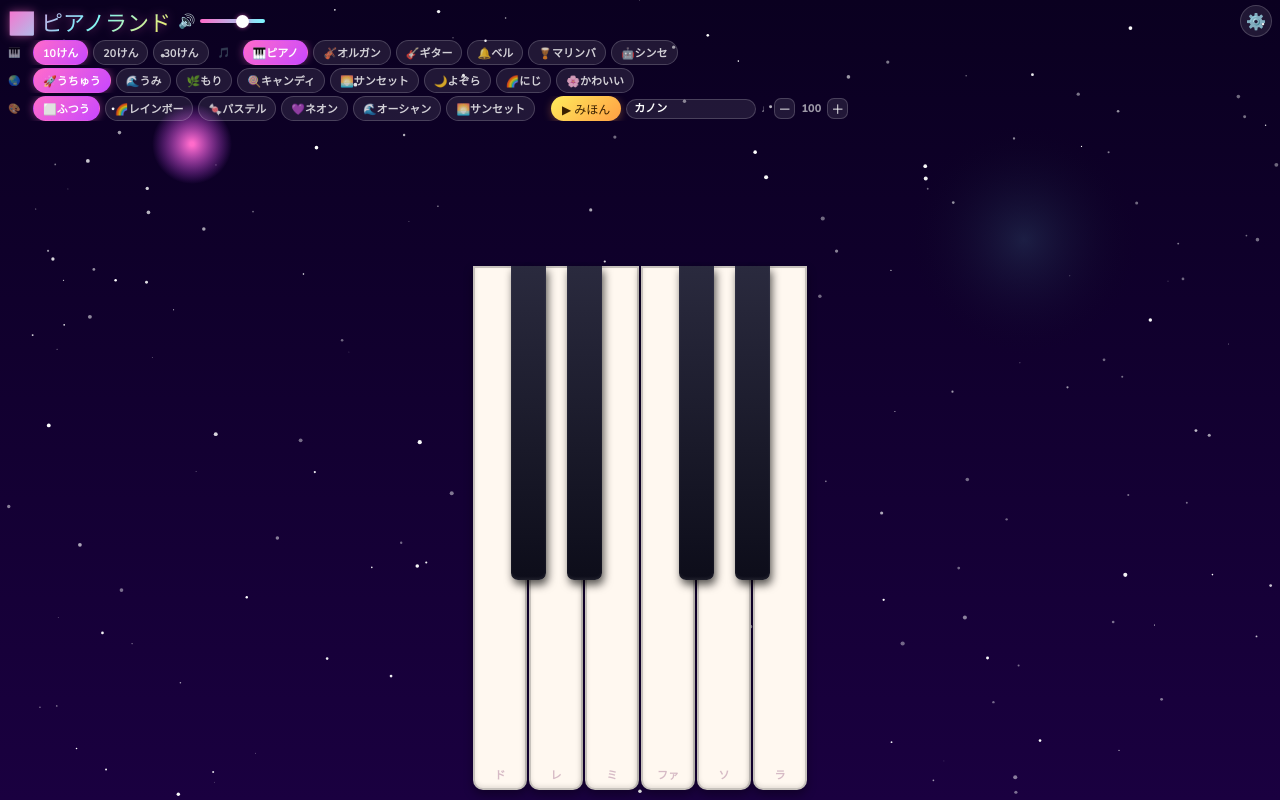
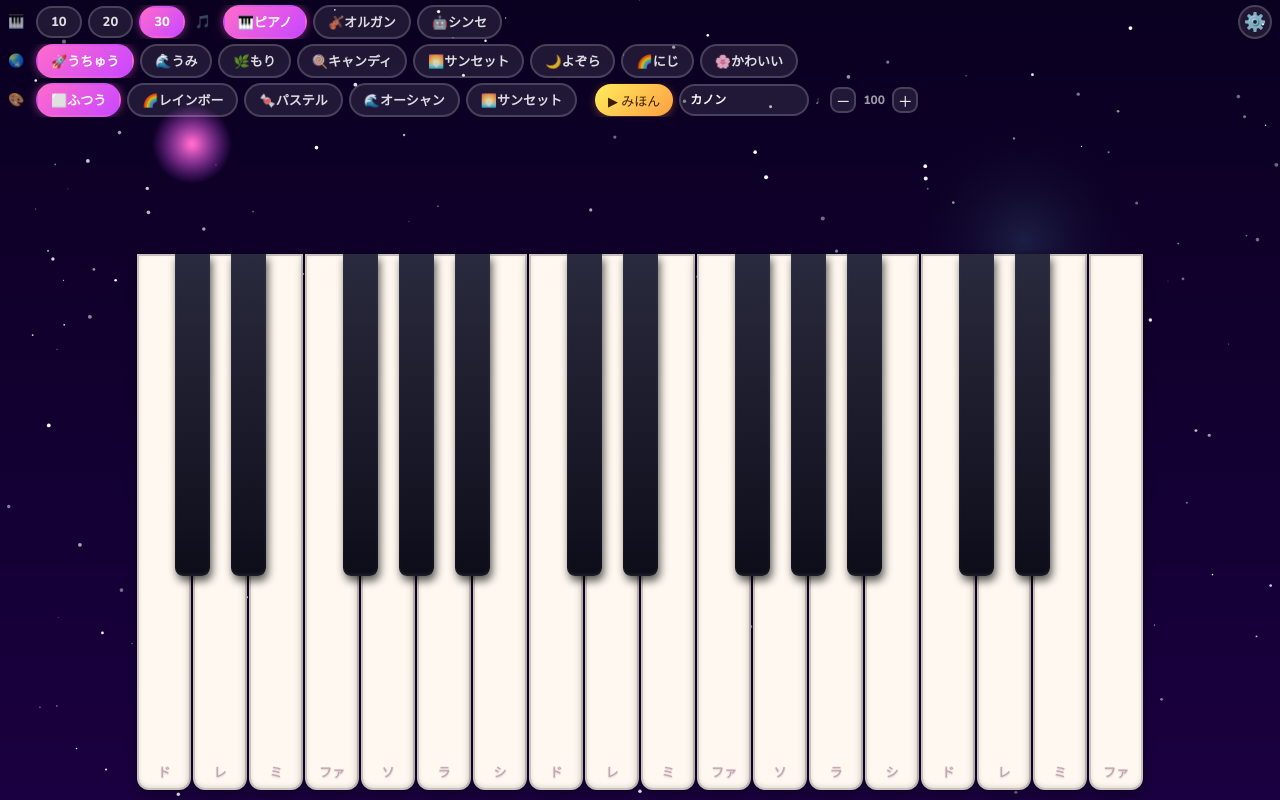
Before and after one commit to kamonyutaka2-ops/yuzugame2, a plain HTML site: page index.html in a window 1280 px wide. Drawn offline with nearby package versions, Linux system fonts and the light colour scheme.

Commit message:
Add files via upload

```diff
--- a/index.html
+++ b/index.html
@@ -22,8 +22,6 @@ body {
   background:#0a0020;
   display:flex; flex-direction:column;
   overflow:hidden; touch-action:none;
-  /* 縦持ち時は position:fixed + rotate(90deg) で横向きに固定
-     横持ち時は通常表示。JSで切り替え */
   position:fixed; top:0; left:0;
 }
 
@@ -31,118 +29,93 @@ body {
 #bg-canvas { position:fixed; inset:0; pointer-events:none; z-index:0; }
 
 /* ══════════════════════════════
-   TOP PANEL  (上30%)
+   TOP PANEL  (上28%)
 ══════════════════════════════ */
 .top-panel {
   position:relative; z-index:10;
-  flex: 0 0 30%;          /* 30%固定 */
-  max-height: 30%;
+  flex: 0 0 28%;
+  max-height: 28%;
   width:100%;
   display:flex; flex-direction:column;
   padding: 5px 8px 3px;
-  gap: 3px;
+  gap: 5px;
   overflow: hidden;
 }
 
-/* ─ row1: タイトル＋ボリューム＋ボタン群 ─ */
-.top-row1 {
-  display:flex; align-items:center; gap:7px;
-  flex-shrink:0;
-}
-.app-title {
-  font-family:'Fredoka One',cursive;
-  font-size: clamp(15px,4vw,22px);
-  background:linear-gradient(135deg,#ff6bcb,#7bf7ff,#ffec5c);
-  -webkit-background-clip:text; -webkit-text-fill-color:transparent; background-clip:text;
-  filter:drop-shadow(0 0 5px rgba(255,107,203,.5));
-  flex-shrink:0;
-  white-space:nowrap;
-}
-.vol-row { display:flex; align-items:center; gap:4px; flex-shrink:0; }
-.vol-row span { font-size:14px; }
-.vol-row input[type=range] {
-  -webkit-appearance:none; width:65px; height:4px; border-radius:4px; outline:none;
-  background:linear-gradient(90deg,var(--accent),var(--accent2));
-}
-.vol-row input[type=range]::-webkit-slider-thumb {
-  -webkit-appearance:none; width:13px; height:13px; border-radius:50%; background:#fff;
-  box-shadow:0 0 4px rgba(255,107,203,.6);
-}
-.spacer { flex:1; }
-.icon-btn {
-  background:var(--ui-bg); border:1px solid var(--ui-border);
-  border-radius:50%; width:32px; height:32px; font-size:16px; cursor:pointer;
-  display:flex; align-items:center; justify-content:center;
-  transition:transform .15s,background .15s; color:#fff; flex-shrink:0;
-}
-.icon-btn:active { transform:scale(.88); }
-
 /* ─ 設定rows共通 ─ */
 .setting-row {
-  display:flex; align-items:center; gap:5px;
+  display:flex; align-items:center; gap:6px;
   flex-shrink:0;
   overflow-x:auto; scrollbar-width:none;
 }
 .setting-row::-webkit-scrollbar { display:none; }
 
 .row-label {
-  font-size:10px; font-weight:800;
-  color:rgba(255,255,255,.55);
+  font-size:13px; font-weight:800;
+  color:rgba(255,255,255,.65);
   white-space:nowrap; flex-shrink:0;
-  min-width:20px;
+  min-width:22px;
 }
 
 /* ─ pill ─ */
 .pill {
-  background:var(--ui-bg); border:1.5px solid var(--ui-border);
-  border-radius:20px; padding:3px 9px;
-  font-family:'Nunito',sans-serif; font-size:11px; font-weight:700;
-  color:rgba(255,255,255,.8); cursor:pointer;
+  background:var(--ui-bg); border:2px solid var(--ui-border);
+  border-radius:22px; padding:5px 13px;
+  font-family:'Nunito',sans-serif; font-size:13px; font-weight:800;
+  color:rgba(255,255,255,.85); cursor:pointer;
   white-space:nowrap; flex-shrink:0;
   transition:all .15s; user-select:none;
-  display:flex; align-items:center; gap:3px;
+  display:flex; align-items:center; gap:4px;
+  min-height: 32px;
 }
 .pill.active {
   background:linear-gradient(135deg,var(--accent),#c847ff);
   border-color:transparent; color:#fff;
-  box-shadow:0 0 9px rgba(255,107,203,.45);
+  box-shadow:0 0 10px rgba(255,107,203,.5);
 }
 .pill:active { transform:scale(.92); }
 
-/* ─ color swatch inside pill ─ */
-.swatch-row { display:inline-flex; gap:2px; }
-.swatch { display:inline-block; width:7px; height:11px; border-radius:2px; border:1px solid rgba(255,255,255,.25); }
+/* ─ icon button (gear) ─ */
+.icon-btn {
+  background:var(--ui-bg); border:2px solid var(--ui-border);
+  border-radius:50%; width:34px; height:34px; font-size:18px; cursor:pointer;
+  display:flex; align-items:center; justify-content:center;
+  transition:transform .15s,background .15s; color:#fff; flex-shrink:0;
+}
+.icon-btn:active { transform:scale(.88); }
 
 /* ─ デモ行 ─ */
 .demo-btn {
-  background:linear-gradient(135deg,#ffec5c,#ff9f43); border:none; border-radius:18px;
-  padding:4px 11px; font-family:'Fredoka One',cursive; font-size:12px; color:#3a2000;
+  background:linear-gradient(135deg,#ffec5c,#ff9f43); border:none; border-radius:20px;
+  padding:5px 13px; font-family:'Fredoka One',cursive; font-size:13px; color:#3a2000;
   cursor:pointer; box-shadow:0 2px 8px rgba(255,159,67,.35); transition:all .15s; flex-shrink:0;
+  min-height:32px;
 }
 .demo-btn:active { transform:scale(.93); }
 .demo-btn.playing { background:linear-gradient(135deg,#ff6bcb,#c847ff); color:#fff; }
 .song-select {
-  background:var(--ui-bg); border:1.5px solid var(--ui-border); border-radius:14px;
-  padding:3px 7px; font-family:'Nunito',sans-serif; font-size:11px; font-weight:700;
+  background:var(--ui-bg); border:2px solid var(--ui-border); border-radius:16px;
+  padding:4px 9px; font-family:'Nunito',sans-serif; font-size:12px; font-weight:700;
   color:#fff; cursor:pointer; flex:1 1 80px; min-width:0; max-width:130px;
   outline:none; appearance:none; -webkit-appearance:none;
+  min-height:32px;
 }
-.tempo-ctrl { display:flex; align-items:center; gap:3px; flex-shrink:0; }
-.tempo-ctrl span { font-size:10px; color:rgba(255,255,255,.6); font-weight:700; }
+.tempo-ctrl { display:flex; align-items:center; gap:4px; flex-shrink:0; }
+.tempo-ctrl span { font-size:11px; color:rgba(255,255,255,.6); font-weight:700; }
 .tempo-btn {
-  background:var(--ui-bg); border:1px solid var(--ui-border); color:#fff;
-  border-radius:7px; width:21px; height:21px; font-size:13px; cursor:pointer;
+  background:var(--ui-bg); border:2px solid var(--ui-border); color:#fff;
+  border-radius:9px; width:26px; height:26px; font-size:15px; cursor:pointer;
   display:flex; align-items:center; justify-content:center; flex-shrink:0;
 }
 
 /* ── note bubble ── */
 .note-display {
   position:relative; z-index:10;
-  height:22px; flex-shrink:0;
+  height:26px; flex-shrink:0;
   display:flex; align-items:center; justify-content:center;
 }
 .note-name-bubble {
-  font-family:'Fredoka One',cursive; font-size:16px;
+  font-family:'Fredoka One',cursive; font-size:20px;
   opacity:0; transition:opacity .1s;
   background:linear-gradient(135deg,#ff6bcb,#c847ff);
   -webkit-background-clip:text; -webkit-text-fill-color:transparent; background-clip:text;
@@ -151,11 +124,11 @@ body {
 .note-name-bubble.show { opacity:1; }
 
 /* ══════════════════════════════
-   PIANO AREA  (下70%)
+   PIANO AREA  (下72%)
 ══════════════════════════════ */
 .piano-wrapper {
   position:relative; z-index:10;
-  flex: 1;           /* 残り全部 */
+  flex: 1;
   width:100%;
   display:flex; align-items:center; justify-content:center;
   padding:4px 4px 10px;
@@ -170,18 +143,24 @@ body {
 /* ── keys ── */
 .white-key {
   position:relative; cursor:pointer; flex-shrink:0;
-  border-radius:0 0 10px 10px;
+  border-radius:0 0 12px 12px;
   border:2px solid rgba(0,0,0,.22);
   display:flex; align-items:flex-end; justify-content:center;
-  padding-bottom:5px;
-  box-shadow:0 5px 10px rgba(0,0,0,.35), inset 0 -2px 4px rgba(0,0,0,.1);
+  padding-bottom:6px;
+  box-shadow:0 5px 12px rgba(0,0,0,.35), inset 0 -2px 4px rgba(0,0,0,.1);
   transition:filter .08s, transform .08s;
 }
 .white-key.active { filter:brightness(.75); transform:translateY(2px); }
-.note-label { font-size:clamp(7px,1.5vw,11px); font-weight:800; pointer-events:none; opacity:.6; }
+.note-label {
+  font-size:clamp(8px,1.6vw,13px);
+  font-weight:900;
+  pointer-events:none;
+  opacity:.75;
+  text-shadow: 0 1px 2px rgba(0,0,0,.2);
+}
 .black-key {
   position:absolute; cursor:pointer; z-index:2;
-  border-radius:0 0 7px 7px;
+  border-radius:0 0 8px 8px;
   box-shadow:2px 5px 9px rgba(0,0,0,.65), inset 0 -2px 3px rgba(255,255,255,.08);
   transition:filter .08s, transform .08s;
 }
@@ -190,7 +169,7 @@ body {
 /* ── particles ── */
 .note-particle {
   position:fixed; pointer-events:none; z-index:100;
-  font-size:22px; animation:floatUp 1.2s ease-out forwards;
+  font-size:24px; animation:floatUp 1.2s ease-out forwards;
 }
 @keyframes floatUp {
   0%   { opacity:1; transform:translateY(0) scale(1) rotate(0deg); }
@@ -209,32 +188,36 @@ body {
 .modal {
   background:linear-gradient(135deg,#1e0840,#0d1a4a);
   border:1.5px solid rgba(255,255,255,.2); border-radius:22px;
-  padding:20px 18px; width:min(380px,94vw); max-height:82vh; overflow-y:auto;
+  padding:22px 20px; width:min(380px,94vw); max-height:82vh; overflow-y:auto;
   scrollbar-width:thin; scrollbar-color:rgba(255,107,203,.4) transparent;
 }
 .modal h2 {
-  font-family:'Fredoka One',cursive; font-size:20px; margin-bottom:14px; text-align:center;
+  font-family:'Fredoka One',cursive; font-size:22px; margin-bottom:16px; text-align:center;
   background:linear-gradient(135deg,#ff6bcb,#7bf7ff);
   -webkit-background-clip:text; -webkit-text-fill-color:transparent; background-clip:text;
 }
-.modal-section { margin-bottom:13px; }
-.modal-section label { font-size:11px; font-weight:800; color:rgba(255,255,255,.6); display:block; margin-bottom:5px; }
-.chip-grid { display:flex; flex-wrap:wrap; gap:5px; }
+.modal-section { margin-bottom:15px; }
+.modal-section label {
+  font-size:13px; font-weight:800; color:rgba(255,255,255,.7);
+  display:block; margin-bottom:8px;
+}
+.chip-grid { display:flex; flex-wrap:wrap; gap:8px; }
 .chip {
-  padding:5px 11px; border-radius:14px; font-size:11px; font-weight:700;
-  background:rgba(255,255,255,.08); border:1.5px solid rgba(255,255,255,.15);
-  color:rgba(255,255,255,.8); cursor:pointer; transition:all .15s; user-select:none;
+  padding:8px 16px; border-radius:16px; font-size:14px; font-weight:800;
+  background:rgba(255,255,255,.08); border:2px solid rgba(255,255,255,.18);
+  color:rgba(255,255,255,.85); cursor:pointer; transition:all .15s; user-select:none;
+  min-height:38px; display:flex; align-items:center;
 }
 .chip.active {
   background:linear-gradient(135deg,var(--accent),#c847ff);
-  border-color:transparent; color:#fff; box-shadow:0 0 8px rgba(255,107,203,.4);
+  border-color:transparent; color:#fff; box-shadow:0 0 10px rgba(255,107,203,.45);
 }
 .chip:active { transform:scale(.92); }
 .close-modal-btn {
-  width:100%; padding:11px; border-radius:14px; border:none;
+  width:100%; padding:13px; border-radius:16px; border:none;
   background:linear-gradient(135deg,var(--accent),#c847ff);
-  font-family:'Fredoka One',cursive; font-size:15px; color:#fff;
-  cursor:pointer; margin-top:6px;
+  font-family:'Fredoka One',cursive; font-size:17px; color:#fff;
+  cursor:pointer; margin-top:8px;
 }
 
 
@@ -246,33 +229,21 @@ body {
 <!-- ══ TOP PANEL ══ -->
 <div class="top-panel">
 
-  <!-- row1: タイトル・音量・アイコン -->
-  <div class="top-row1">
-    <div class="app-title">🎹 ピアノランド</div>
-    <div class="vol-row">
-      <span>🔊</span>
-      <input type="range" id="vol-slider" min="0" max="1" step="0.05" value="0.7">
-    </div>
-    <div class="spacer"></div>
+  <!-- row1: 鍵盤数 ＋ 音色 ＋ ギアマーク -->
+  <div class="setting-row">
+    <span class="row-label">🎹</span>
+    <button class="pill" onclick="setKeys(10,this)">10</button>
+    <button class="pill" onclick="setKeys(20,this)">20</button>
+    <button class="pill active" onclick="setKeys(30,this)">30</button>
+    <span class="row-label" style="margin-left:4px">🎵</span>
+    <button class="pill active" data-timbre="piano"   onclick="setTimbre('piano',this)">🎹ピアノ</button>
+    <button class="pill" data-timbre="organ"   onclick="setTimbre('organ',this)">🎻オルガン</button>
+    <button class="pill" data-timbre="synth"   onclick="setTimbre('synth',this)">🤖シンセ</button>
+    <div class="spacer" style="flex:1"></div>
     <button class="icon-btn" id="settings-btn" onclick="openSettings()">⚙️</button>
   </div>
 
-  <!-- row2: 鍵盤数 ＋ 音色 -->
-  <div class="setting-row">
-    <span class="row-label">🎹</span>
-    <button class="pill active" onclick="setKeys(10,this)">10けん</button>
-    <button class="pill" onclick="setKeys(20,this)">20けん</button>
-    <button class="pill" onclick="setKeys(30,this)">30けん</button>
-    <span class="row-label" style="margin-left:4px">🎵</span>
-    <button class="pill active" data-timbre="piano"   onclick="setTimbre('piano',this)">🎹ピアノ</button>
-    <button class="pill" data-timbre="organ"   onclick="setTimbre('organ',this)">🎻オルガン</button>
-    <button class="pill" data-timbre="guitar"  onclick="setTimbre('guitar',this)">🎸ギター</button>
-    <button class="pill" data-timbre="bell"    onclick="setTimbre('bell',this)">🔔ベル</button>
-    <button class="pill" data-timbre="marimba" onclick="setTimbre('marimba',this)">🪘マリンバ</button>
-    <button class="pill" data-timbre="synth"   onclick="setTimbre('synth',this)">🤖シンセ</button>
-  </div>
-
-  <!-- row3: 背景テーマ -->
+  <!-- row2: 背景テーマ -->
   <div class="setting-row">
     <span class="row-label">🌏</span>
     <button class="pill active" data-theme="space"   onclick="setTheme('space',this)">🚀うちゅう</button>
@@ -285,13 +256,12 @@ body {
     <button class="pill" data-theme="cute"    onclick="setTheme('cute',this)">🌸かわいい</button>
   </div>
 
-  <!-- row4: 鍵盤カラー ＋ デモ -->
+  <!-- row3: 鍵盤カラー ＋ デモ -->
   <div class="setting-row">
     <span class="row-label">🎨</span>
     <button class="pill active" data-kc="classic" onclick="setKeyColor('classic',this)">⬜ふつう</button>
     <button class="pill" data-kc="rainbow" onclick="setKeyColor('rainbow',this)">🌈レインボー</button>
     <button class="pill" data-kc="pastel"  onclick="setKeyColor('pastel',this)">🍬パステル</button>
-    <button class="pill" data-kc="neon"    onclick="setKeyColor('neon',this)">💜ネオン</button>
     <button class="pill" data-kc="ocean"   onclick="setKeyColor('ocean',this)">🌊オーシャン</button>
     <button class="pill" data-kc="sunset"  onclick="setKeyColor('sunset',this)">🌅サンセット</button>
     <span style="flex-shrink:0;width:6px"></span>
@@ -307,7 +277,7 @@ body {
     <div class="tempo-ctrl">
       <span>♩</span>
       <button class="tempo-btn" onclick="changeTempo(-10)">－</button>
-      <span id="tempo-val" style="font-size:11px;font-weight:800;min-width:26px;text-align:center;">100</span>
+      <span id="tempo-val" style="font-size:12px;font-weight:800;min-width:28px;text-align:center;">100</span>
       <button class="tempo-btn" onclick="changeTempo(+10)">＋</button>
     </div>
   </div>
@@ -352,17 +322,11 @@ let currentTimbre = 'piano';
 let particlesOn = true;
 let labelsOn = true;
 
-document.getElementById('vol-slider').addEventListener('input', e =>
-  masterGain.gain.setTargetAtTime(+e.target.value, AC.currentTime, 0.02));
-
 function resumeAC() { if (AC.state === 'suspended') AC.resume(); }
 
 const TIMBRES = {
   piano:   { wave:'custom',   attack:.003, decay:.5,  sustain:.15, release:.8,  harmonics:[1,.6,.3,.15,.08,.04,.02], filterFreq:4000,  filterQ:.7,  filterType:'lowpass'  },
   organ:   { wave:'sine',     attack:.01,  decay:.0,  sustain:.9,  release:.05, harmonics:[1,.8,.6,.4,.3,.2,.15,.1], filterFreq:8000,  filterQ:.5,  filterType:'lowpass'  },
-  guitar:  { wave:'custom',   attack:.002, decay:.3,  sustain:.05, release:1.2, harmonics:[1,.5,.25,.12,.06,.03],    filterFreq:3000,  filterQ:1.2, filterType:'lowpass'  },
-  bell:    { wave:'sine',     attack:.001, decay:.1,  sustain:.05, release:2.5, harmonics:[1,.4,.2,.1],              filterFreq:10000, filterQ:.5,  filterType:'highpass' },
-  marimba: { wave:'custom',   attack:.002, decay:.15, sustain:.02, release:.6,  harmonics:[1,.3,.15,.05],            filterFreq:5000,  filterQ:.8,  filterType:'bandpass' },
   synth:   { wave:'sawtooth', attack:.02,  decay:.1,  sustain:.6,  release:.3,  harmonics:[1],                       filterFreq:2000,  filterQ:5,   filterType:'lowpass'  }
 };
 
@@ -419,11 +383,6 @@ const KC = {
     black: (i) => ['#e0559a','#e07a30','#c8b400','#1fc85a','#1a78e0','#8a2be2','#c020c0'][i%7],
     wText: 'rgba(80,0,60,.6)', bText: 'rgba(255,255,255,.9)'
   },
-  neon: {
-    white: (i) => ['#ff88cc','#88ffee','#aaff44','#ffee44','#44aaff','#ff4488','#88ffaa'][i%7],
-    black: (i) => ['#ff00aa','#00ffee','#aaff00','#ff8800','#0088ff','#ff0044','#00ff88'][i%7],
-    wText: 'rgba(0,0,0,.6)', bText: 'rgba(0,0,0,.7)'
-  },
   ocean: {
     white: (i) => ['#74ebd5','#90e0ef','#caf0f8','#ade8f4','#48cae4','#90e0ef','#74ebd5'][i%7],
     black: (i) => ['#023e8a','#0077b6','#0096c7','#00b4d8','#0077b6','#023e8a','#0096c7'][i%7],
@@ -450,7 +409,7 @@ const JP = ['ド','ド#','レ','レ#','ミ','ファ','ファ#','ソ','ソ#','ラ
 const midiToFreq = m => 440 * Math.pow(2, (m-69)/12);
 const isBlack    = m => [1,3,6,8,10].includes(m%12);
 
-let currentKeys = 10;
+let currentKeys = 30;
 const START_MIDI = 60; // C4
 
 /* ═══════════════════════════════════════
@@ -502,6 +461,7 @@ function buildPiano() {
     }
     el.addEventListener('pointerdown', e => { e.preventDefault(); triggerNote(midi, el); });
     piano.appendChild(el);
+    wIdx++;
   });
 
   // ── black keys ──
@@ -623,7 +583,6 @@ const bgC = document.getElementById('bg-canvas');
 const bgX = bgC.getContext('2d');
 let   bgT = 0;
 function resizeBg() {
-  // canvasはbodyと同じサイズ（回転後の横長サイズ）
   bgC.width  = parseFloat(document.body.style.width)  || window.innerWidth;
   bgC.height = parseFloat(document.body.style.height) || window.innerHeight;
 }
@@ -744,18 +703,15 @@ function applyLayout() {
   const body = document.body;
 
   if (vh > vw) {
-    // 縦持ち: bodyをvh×vwの横長ボックスにして中心で90度回転
-    // 中心を画面中央に合わせるため top/left をオフセット
-    const W = vh; // 横長にした時の幅 = 縦画面の高さ
-    const H = vw; // 横長にした時の高さ = 縦画面の幅
+    const W = vh;
+    const H = vw;
     body.style.width  = W + 'px';
     body.style.height = H + 'px';
-    body.style.top    = ((vh - H) / 2) + 'px'; // = (vh-vw)/2
-    body.style.left   = ((vw - W) / 2) + 'px'; // = (vw-vh)/2 (負の値)
+    body.style.top    = ((vh - H) / 2) + 'px';
+    body.style.left   = ((vw - W) / 2) + 'px';
     body.style.transform = 'rotate(90deg)';
     body.style.transformOrigin = '50% 50%';
   } else {
-    // 横持ち: そのまま全画面
     body.style.width  = vw + 'px';
     body.style.height = vh + 'px';
     body.style.top    = '0';
```
